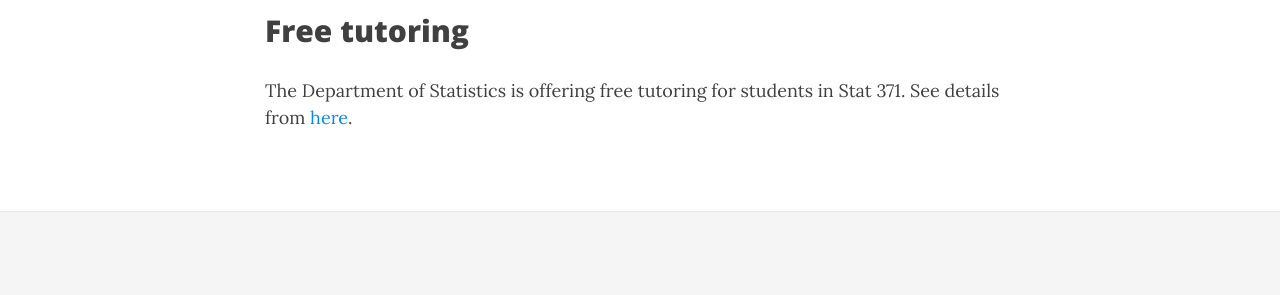
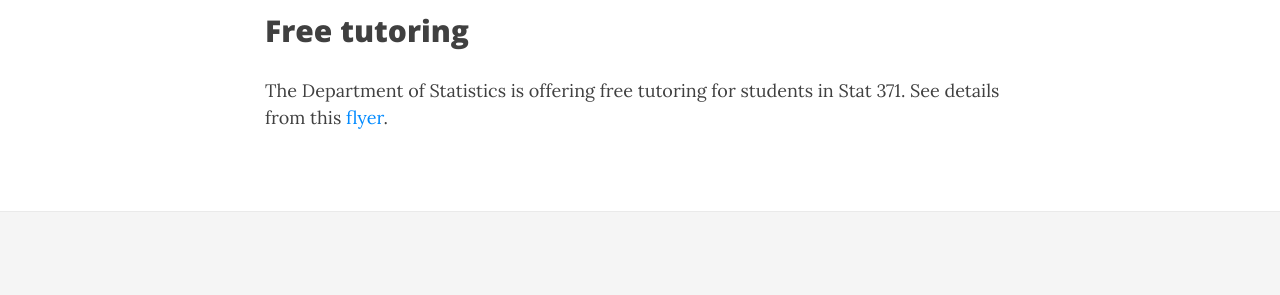
Before and after one commit to duzhewang/stat324, a Jekyll site: the page built from index.md, in a window 1280 px wide and 900 px high, scrolled down 1200 px. Shown: the part 503-798 px from the top of the window. Built offline with Jekyll 4.4.1, drawn with Linux system fonts in a browser that asks for light colours; nearby versions of some CDN libraries.

Commit message:
Update index.md

```diff
--- a/index.md
+++ b/index.md
@@ -52,4 +52,4 @@
 
 ## Free tutoring
 
-The Department of Statistics is offering free tutoring for students in Stat 371. See details from [here](https://www.stat.wisc.edu/courses/Tutorial_Schedule).
+The Department of Statistics is offering free tutoring for students in Stat 371. See details from this [flyer](https://github.com/dzwang91/stat324/raw/gh-pages/lectures/Flyer.pdf).
```
